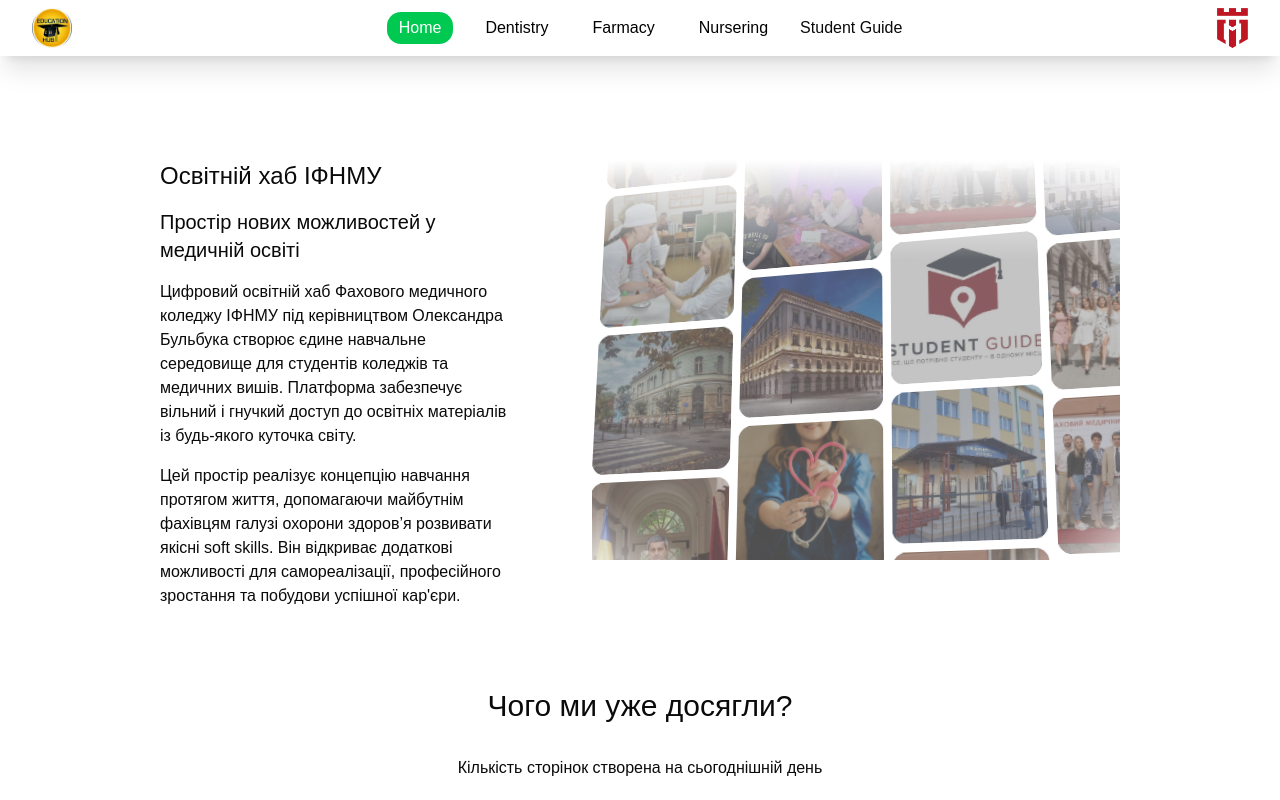
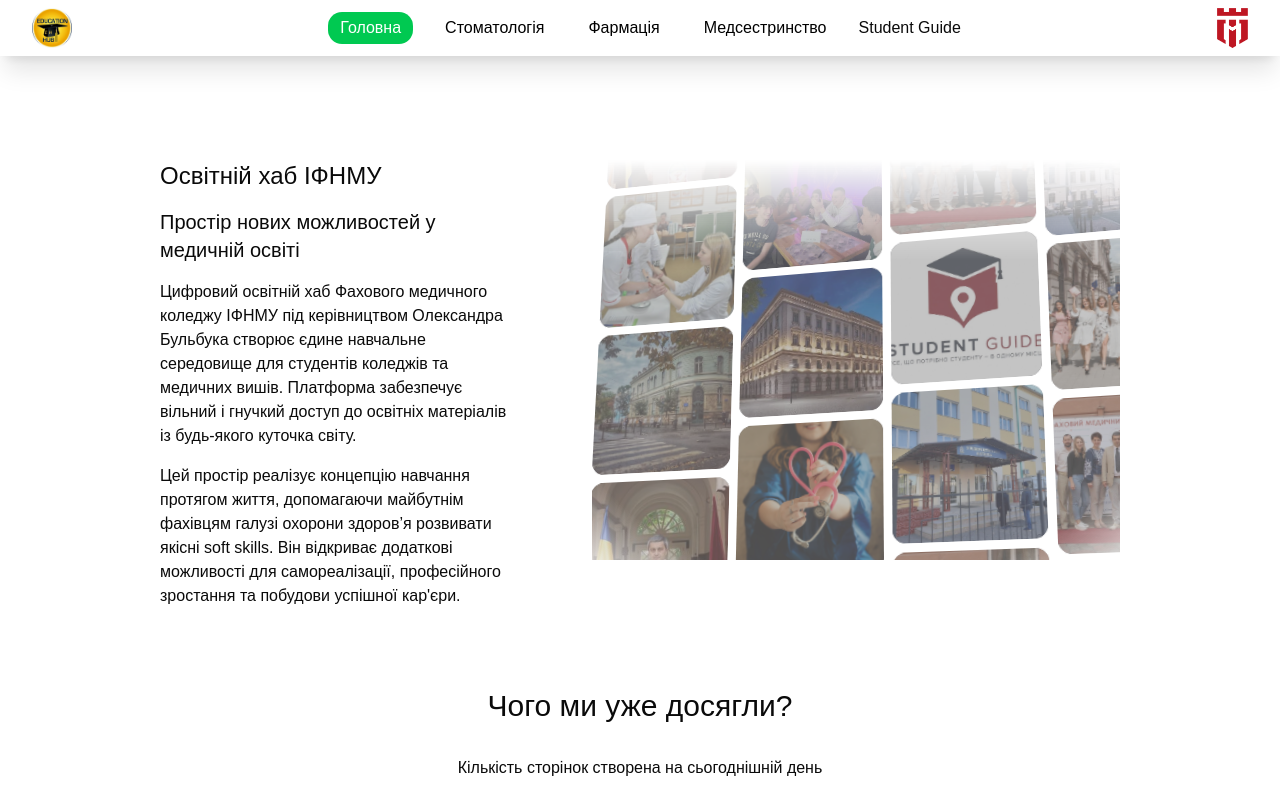
Before and after one commit to obulbuk07/newEducationHub, a React (Vite) app: page / in a window 1280 px wide. Shown: the top 800 px of the page. Built offline with nearby package versions, Linux system fonts and the light colour scheme.

Commit message:
Translate Navbar

```diff
--- a/src/components/NavBar.jsx
+++ b/src/components/NavBar.jsx
@@ -2,7 +2,7 @@ import { Link } from "react-router-dom"
 import ifnmuLogo from "../img/ifnmu_logo.png"
 import eduhubLogo from "../img/edu_hub_logo.png"
 
-const items = ["Home", "Dentistry", "Farmacy", "Nursering"]
+const items = ["Головна", "Стоматологія", "Фармація", "Медсестринство"]
 
 function NavBar({activeContent, onContentChange}){
     return(
--- a/src/pages/EducationHub.jsx
+++ b/src/pages/EducationHub.jsx
@@ -5,10 +5,10 @@ import EducationPage from "../components/EducationPage"
 import { useState } from "react"
 
 const CONTENTS = {
-    HOME: "Home",
-    DENTISTRY: "Dentistry",
-    FARMACY: "Farmacy",
-    NURSERING: "Nursering",
+    HOME: "Головна",
+    DENTISTRY: "Стоматологія",
+    FARMACY: "Фармація",
+    NURSERING: "Медсестринство",
 }
 
 function EducationHub(){
```
